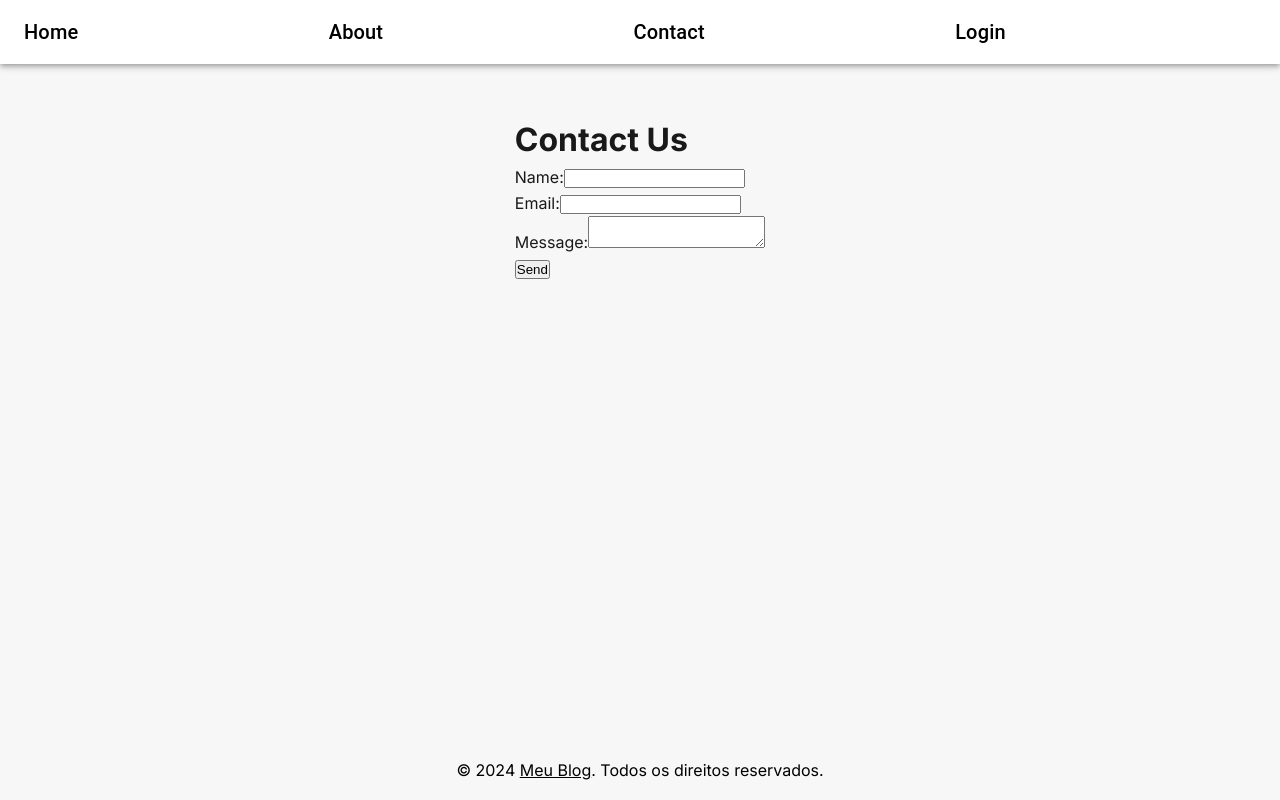
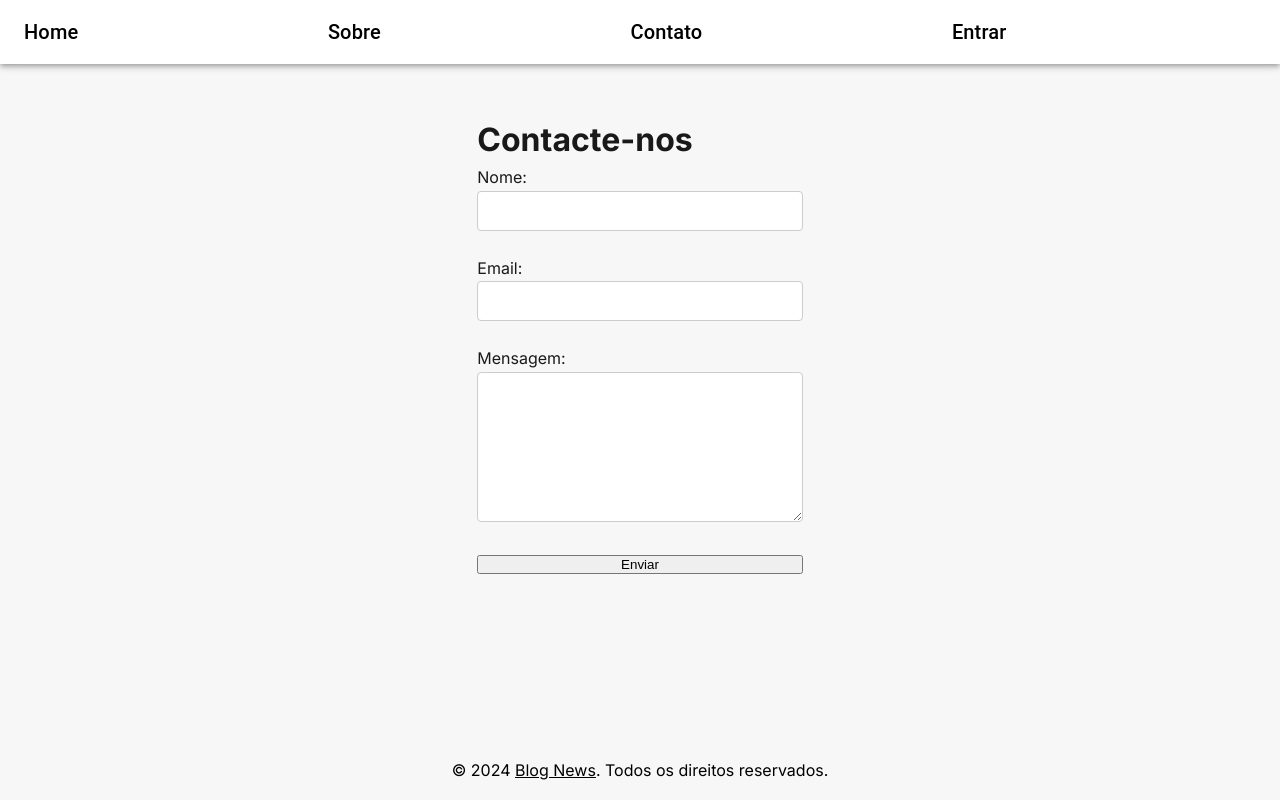
Before and after one commit to dioneyfroes-coder/BlogNews, a Next.js app: page /contact in a window 1280 px wide. Built offline with nearby package versions, Linux system fonts and the light colour scheme; no server answers.

Commit message:
v1.2: Added email sending in contact form and global CSS styling

```diff
--- a/package.json
+++ b/package.json
@@ -19,6 +19,7 @@
     "mongoose": "^8.4.0",
     "next": "14.2.3",
     "next-auth": "^4.24.7",
+    "nodemailer": "^6.9.13",
     "react": "^18",
     "react-dom": "^18",
     "react-toastify": "^10.0.5",
--- a/src/app/about/page.js
+++ b/src/app/about/page.js
@@ -1,7 +1,9 @@
+import styles from "./about.module.css";
+
 const About = () => {
     return (
-      <div>
-        <h1>About Us</h1>
+      <div className={styles.sobreContainer}>
+        <h1>Sobre</h1>
         <p>Informações sobre o blog...</p>
       </div>
     );
--- a/src/app/contact/page.js
+++ b/src/app/contact/page.js
@@ -1,23 +1,72 @@
 "use client";
 
+import { useState } from 'react';
+import { toast } from 'react-toastify';
+import 'react-toastify/dist/ReactToastify.css';
+
 export default function Contact() {
+  const [name, setName] = useState('');
+  const [email, setEmail] = useState('');
+  const [message, setMessage] = useState('');
+
+  const handleSubmit = async (e) => {
+    e.preventDefault();
+
+    const res = await fetch('/api/send-email', {
+      method: 'POST',
+      headers: {
+        'Content-Type': 'application/json',
+      },
+      body: JSON.stringify({ name, email, message }),
+    });
+
+    if (res.ok) {
+      toast.success('Mensagem enviada com sucesso!');
+      setName('');
+      setEmail('');
+      setMessage('');
+    } else {
+      toast.error('Falha ao enviar a mensagem.');
+    }
+  };
+
   return (
     <div>
-      <h1>Contact Us</h1>
-      <form>
+      <h1>Contacte-nos</h1>
+      <form onSubmit={handleSubmit}>
         <div>
-          <label htmlFor="name">Name:</label>
-          <input type="text" id="name" name="name" required />
+          <label htmlFor="name">Nome:</label>
+          <input
+            type="text"
+            id="name"
+            name="name"
+            value={name}
+            onChange={(e) => setName(e.target.value)}
+            required
+          />
         </div>
         <div>
           <label htmlFor="email">Email:</label>
-          <input type="email" id="email" name="email" required />
+          <input
+            type="email"
+            id="email"
+            name="email"
+            value={email}
+            onChange={(e) => setEmail(e.target.value)}
+            required
+          />
         </div>
         <div>
-          <label htmlFor="message">Message:</label>
-          <textarea id="message" name="message" required></textarea>
+          <label htmlFor="message">Mensagem:</label>
+          <textarea
+            id="message"
+            name="message"
+            value={message}
+            onChange={(e) => setMessage(e.target.value)}
+            required
+          ></textarea>
         </div>
-        <button type="submit">Send</button>
+        <button type="submit">Enviar</button>
       </form>
     </div>
   );
--- a/src/app/globals.css
+++ b/src/app/globals.css
@@ -155,4 +155,62 @@
   #blog-container {
     max-width: 90%; /* Ajuste conforme necessário */
   }
+};
+
+/* Estilizando botões */
+button {
+  background-color: #3f51b5; /* Cor de fundo do Material UI primary */
+  color: white; /* Cor do texto */
+  border: none;
+  padding: 10px 20px;
+  font-size: 16px;
+  cursor: pointer;
+  border-radius: 4px;
+  transition: background-color 0.3s;
 }
+
+button:hover {
+  background-color: #303f9f; /* Cor de fundo ao passar o mouse */
+}
+
+button:disabled {
+  background-color: #b0bec5; /* Cor de fundo quando desativado */
+  cursor: not-allowed;
+}
+
+/* Estilizando inputs */
+input {
+  padding: 10px;
+  font-size: 16px;
+  border: 1px solid #ccc;
+  border-radius: 4px;
+  width: 100%;
+  box-sizing: border-box;
+  margin-bottom: 10px;
+  transition: border-color 0.3s;
+}
+
+input:focus {
+  border-color: #3f51b5; /* Cor da borda ao focar */
+  outline: none;
+}
+
+/* Estilizando formulários */
+form {
+  display: flex;
+  flex-direction: column;
+  gap: 15px;
+}
+
+textarea {
+  padding: 10px;
+font-size: 16px;
+border: 1px solid #ccc;
+border-radius: 4px;
+width: 100%;
+box-sizing: border-box;
+margin-bottom: 10px;
+transition: border-color 0.3s;
+min-height: 150px; /* Altura mínima */
+resize: vertical, horizontal; /* Permitir redimensionamento vertical */
+};
--- a/src/components/Footer.js
+++ b/src/components/Footer.js
@@ -1,7 +1,7 @@
 const Footer = () => {
     return (
       <footer style={{ padding: '20px', background: 'inherit', color: 'black', textAlign: 'center' }}>
-        <p>© 2024 <u>Meu Blog</u>.  Todos os direitos reservados.</p>
+        <p>© 2024 <u>Blog News</u>.  Todos os direitos reservados.</p>
       </footer>
     );
   };
--- a/src/components/Header.js
+++ b/src/components/Header.js
@@ -25,21 +25,21 @@
           <Link href="/">Home</Link>
         </Typography>
         <Typography variant="h6" component="div" sx={{ flexGrow: 1 }}>
-          <Link href="/about">About</Link>
+          <Link href="/about">Sobre</Link>
         </Typography>
         <Typography variant="h6" component="div" sx={{ flexGrow: 1 }}>
-          <Link href="/contact">Contact</Link>
+          <Link href="/contact">Contato</Link>
         </Typography>
         {session ? (
           <>
             <Typography variant="h6" component="div" sx={{ flexGrow: 1 }}>
               <Link href="/admin">Admin</Link>
             </Typography>
-            <Button color="inherit" onClick={() => signOut()}>Logout</Button>
+            <Button color="inherit" onClick={() => signOut()}>Sair</Button>
           </>
         ) : (
           <Typography variant="h6" component="div" sx={{ flexGrow: 1 }}>
-            <Link href="/login">Login</Link>
+            <Link href="/login">Entrar</Link>
           </Typography>
         )}
       </Toolbar>
--- /dev/null
+++ b/src/pages/api/send-email.js
@@ -0,0 +1,35 @@
+import nodemailer from 'nodemailer';
+
+export default async function handler(req, res) {
+  if (req.method === 'POST') {
+    const { name, email, message } = req.body;
+
+    // Configurar o transporte de e-mail
+    const transporter = nodemailer.createTransport({
+      service: 'hotmail', // ou outro serviço de e-mail que você esteja usando
+      auth: {
+        user: process.env.EMAIL_USER,
+        pass: process.env.EMAIL_PASS,
+      },
+    });
+
+    // Configurar o e-mail
+    const mailOptions = {
+        from: process.env.EMAIL_USER,
+        to: process.env.ADMIN_EMAIL,
+        subject: `Nova mensagem de contato de ${name}`,
+        text: `Nome: ${name}\nEmail: ${email}\n\nMensagem:\n${message}`,
+      };
+
+    try {
+      // Enviar o e-mail
+      await transporter.sendMail(mailOptions);
+      res.status(200).json({ success: true });
+    } catch (error) {
+      console.error(error);
+      res.status(500).json({ success: false, error: 'Falha ao enviar o e-mail' });
+    }
+  } else {
+    res.status(405).json({ success: false, error: 'Método não permitido' });
+  }
+}
```
Also changed, not shown: src/app/about/about.module.css (added, +9 -0 lines), src/app/login/page.js (+4 -4 lines), src/pages/auth/signin.js (deleted, +0 -11 lines), 2 other files (tests, documents, lock files or other folders).
